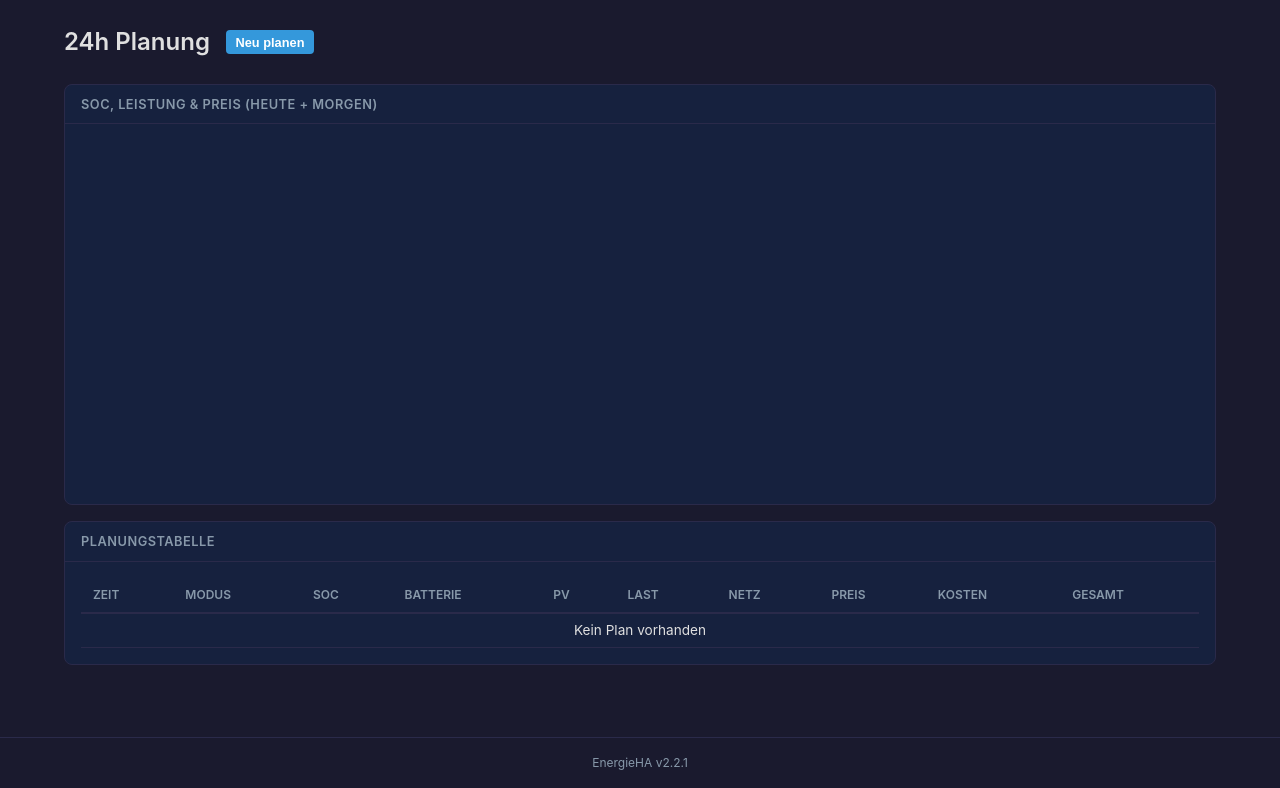
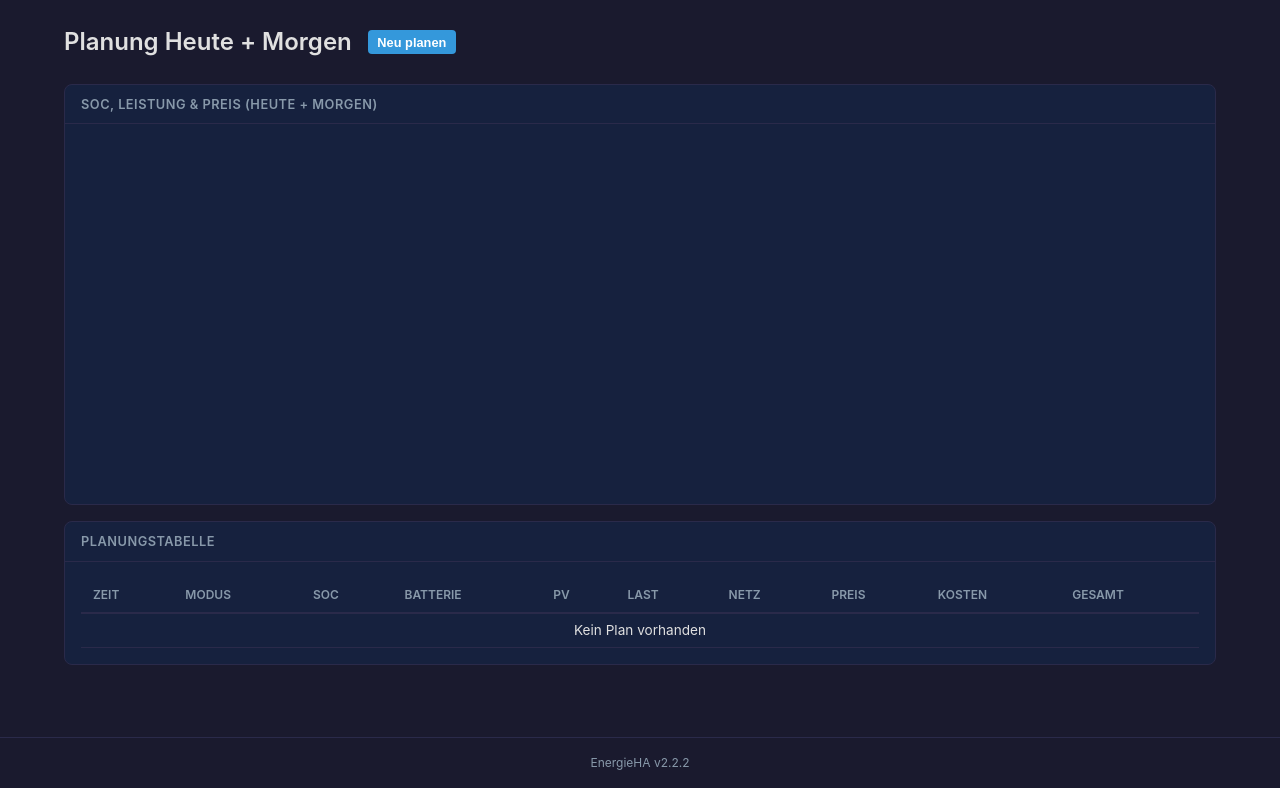
Before and after one commit to ORPA1988/HA-Energy, a Flask app: page /planning in a window 1280 px wide. Shown: the part 48-836 px from the top of the page. Run offline with Flask 3, Linux system fonts and the light colour scheme; a map, chart or similar area stays blank.

Commit message:
v2.2.2: Fix chart scaling - separate axes for PV/Load and Battery
Problem: Battery bars (±6.5kW grid charge) dominated the power axis,
making PV (1kW) and Load (0.5kW) lines invisible.

Fix: Three power representations:
- y1 (right, visible): PV and Load in kW, scaled to max PV/Load
  (e.g. 0-2kW) so these lines are clearly visible
- y3 (hidden axis): Battery bars in kW, scaled to max battery
  (e.g. ±7kW) - bars show relative charge/discharge proportion
- y2 (right): Price in ct, auto-scaled to 5ct steps

All data now in kW (divided by 1000) for cleaner display.
Tooltip shows battery + grid in kW.
Title changed to "Planung Heute + Morgen".

Co-Authored-By: Claude Opus 4.6 (1M context) <noreply@anthropic.com>

```diff
--- a/energieha/config.yaml
+++ b/energieha/config.yaml
@@ -1,5 +1,5 @@
 name: "EnergieHA"
-version: "2.2.1"
+version: "2.2.2"
 slug: "energieha"
 description: "Lightweight energy management for PV, battery, grid and consumers"
 url: "https://github.com/ORPA1988/HA-Energy"
--- a/energieha/src/__init__.py
+++ b/energieha/src/__init__.py
@@ -1,3 +1,3 @@
 """EnergieHA – Lightweight Home Assistant energy management add-on."""
 
-__version__ = "2.2.1"
+__version__ = "2.2.2"
--- a/energieha/src/web/templates/planning.html
+++ b/energieha/src/web/templates/planning.html
@@ -3,7 +3,7 @@
 
 {% block content %}
 <div class="page-header">
-    <h1>24h Planung</h1>
+    <h1>Planung Heute + Morgen</h1>
     {% if plan %}
     <span class="badge badge-info">{{ plan.strategy }}</span>
     <span class="badge badge-info">{{ plan.created_at.strftime('%H:%M') }}</span>
@@ -136,13 +136,14 @@ document.addEventListener('DOMContentLoaded', function() {
         return 'rgba(149,165,166,0.3)';
     });
 
-    // Dynamic axis ranges
-    const maxPower = Math.max(
-        Math.max(...pvData), Math.max(...loadData),
-        Math.max(...battData.map(Math.abs)), 1000
-    );
-    const powerMax = Math.ceil(maxPower / 1000) * 1000; // round up to nearest kW
-    const priceMax = Math.ceil(Math.max(...priceData) / 5) * 5; // round up to 5ct
+    // Dynamic axis ranges - separate for PV/Load and Battery
+    const maxPvLoad = Math.max(Math.max(...pvData), Math.max(...loadData), 500);
+    const pvLoadMax = Math.ceil(maxPvLoad / 500) * 500; // round to 500W steps
+
+    const maxBatt = Math.max(Math.max(...battData.map(Math.abs)), 500);
+    const battMax = Math.ceil(maxBatt / 1000) * 1000; // round to 1kW steps
+
+    const priceMax = Math.ceil(Math.max(...priceData) / 5) * 5;
     const priceMin = Math.floor(Math.min(...priceData) / 5) * 5;
 
     // Find current time index
@@ -230,18 +231,19 @@ document.addEventListener('DOMContentLoaded', function() {
                     yAxisID: 'y2', tension: 0.1, pointRadius: 0, fill: false, order: 2
                 },
                 {
-                    type: 'line', label: 'PV W', data: pvData,
+                    type: 'line', label: 'PV kW', data: pvData.map(v => v/1000),
                     borderColor: '#f1c40f', borderWidth: 1.5,
                     yAxisID: 'y1', tension: 0.3, pointRadius: 0, fill: false, order: 3
                 },
                 {
-                    type: 'line', label: 'Last W', data: loadData,
+                    type: 'line', label: 'Last kW', data: loadData.map(v => v/1000),
                     borderColor: '#e67e22', borderWidth: 1, borderDash: [3,3],
                     yAxisID: 'y1', tension: 0.3, pointRadius: 0, fill: false, order: 4
                 },
                 {
-                    type: 'bar', label: 'Batterie W', data: battData,
-                    backgroundColor: battColors, yAxisID: 'y1', order: 5
+                    type: 'bar', label: 'Batterie kW', data: battData.map(v => v/1000),
+                    backgroundColor: battColors, yAxisID: 'y3', order: 5,
+                    barPercentage: 0.6,
                 },
             ]
         },
@@ -257,7 +259,7 @@ document.addEventListener('DOMContentLoaded', function() {
                             const i = items[0]?.dataIndex;
                             if (i == null) return '';
                             const s = timeline[i];
-                            return `Netz: ${s.grid_w} W | ${s.grid_charge ? 'GRID-CHARGE' : s.mode}`;
+                            return `Batterie: ${(s.battery_w/1000).toFixed(1)} kW | Netz: ${(s.grid_w/1000).toFixed(1)} kW | ${s.grid_charge ? 'GRID' : s.mode}`;
                         }
                     }
                 }
@@ -277,15 +279,18 @@ document.addEventListener('DOMContentLoaded', function() {
                      ticks: { color: '#3498db', stepSize: 20 },
                      grid: { color: 'rgba(255,255,255,0.06)' } },
                 y1: { position: 'right',
-                      min: -powerMax, max: powerMax,
-                      title: { display: true, text: 'Leistung W', color: '#888' },
-                      ticks: { color: '#888', callback: v => (v/1000).toFixed(1) + 'kW' },
+                      min: 0, max: pvLoadMax / 1000,
+                      title: { display: true, text: 'PV/Last kW', color: '#f1c40f' },
+                      ticks: { color: '#f1c40f', callback: v => v.toFixed(1) },
                       grid: { drawOnChartArea: false } },
                 y2: { position: 'right', offset: true,
                       min: priceMin, max: priceMax,
                       title: { display: false },
                       ticks: { color: '#e94560', callback: v => v.toFixed(0) + ' ct', stepSize: 5 },
                       grid: { drawOnChartArea: false } },
+                y3: { display: false,
+                      min: -battMax / 1000, max: battMax / 1000,
+                },
             }
         },
         plugins: [modeBgPlugin, thresholdPlugin, nowLinePlugin]
```
